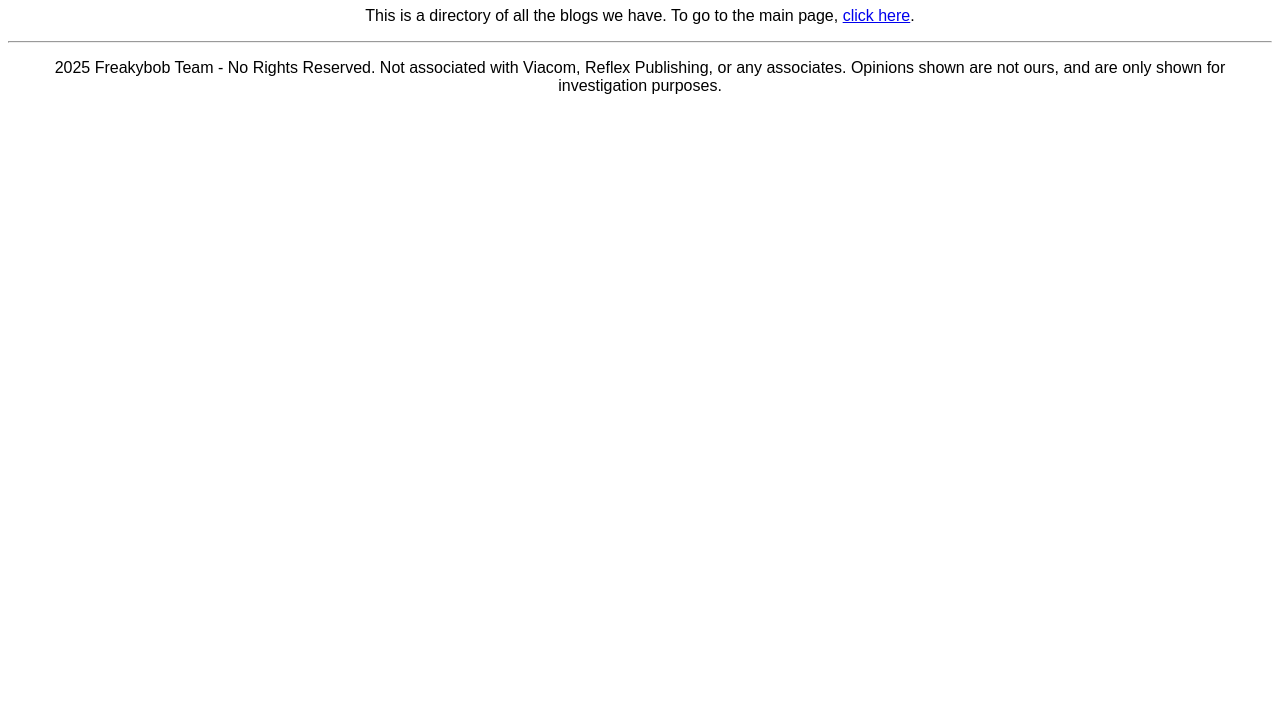
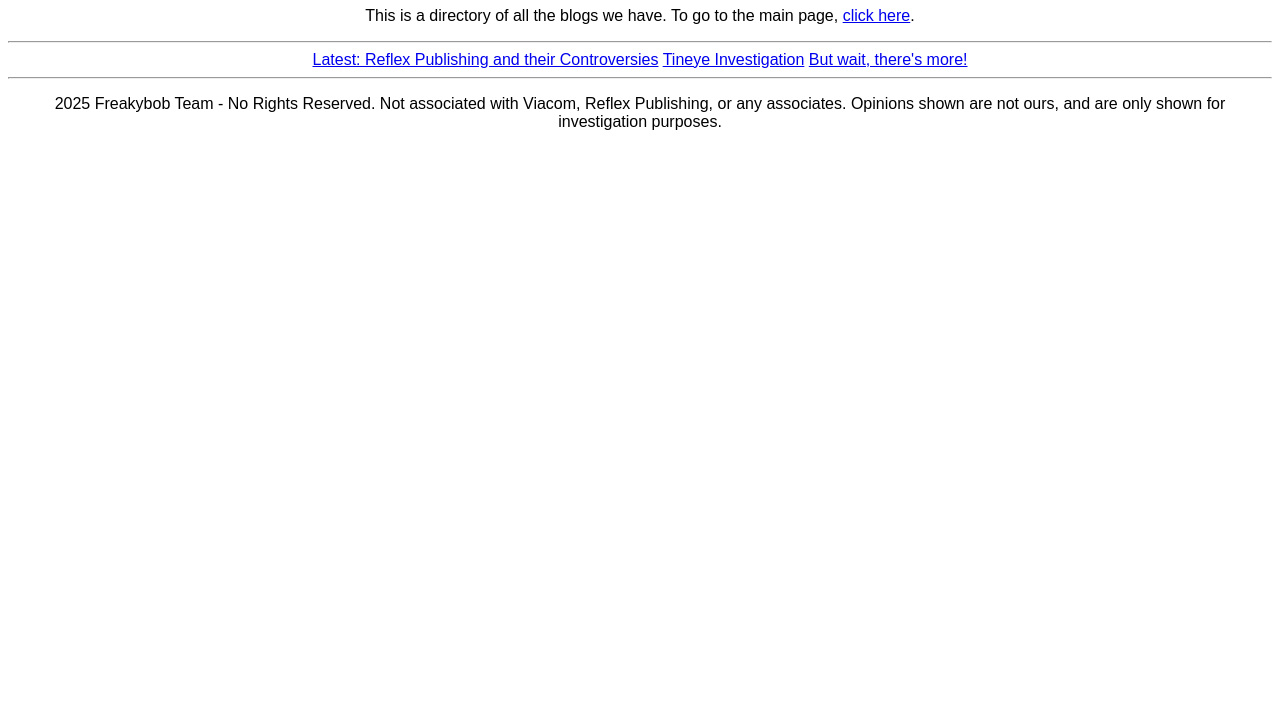
Before and after one commit to Freakybob-Team/search-for-greg, a plain HTML site: page website/blogs/index.html in a window 1280 px wide. Shown: the part 73-800 px from the top of the page. Drawn offline with Linux system fonts and the light colour scheme; a web font is replaced by a local one.

Commit message:
greg investigation blogs index update

```diff
--- a/website/blogs/index.html
+++ b/website/blogs/index.html
@@ -26,6 +26,10 @@
     <h1>Welcome to Greg Investigation Blogs.</h1>
     <p>This is a directory of all the blogs we have. To go to the main page, <a href="../index.html">click here</a>.</p>
     <hr>
+    <a href="reflex.html">Latest: Reflex Publishing and their Controversies</a>
+    <a href="tineye.html">Tineye Investigation</a>
+    <a href="more.html">But wait, there's more!</a>
+    <hr>
     <p>2025 Freakybob Team - No Rights Reserved. Not associated with Viacom, Reflex Publishing, or any associates. Opinions shown are not ours, and are only shown for investigation purposes.</p>
 </body>
 </html>
```
